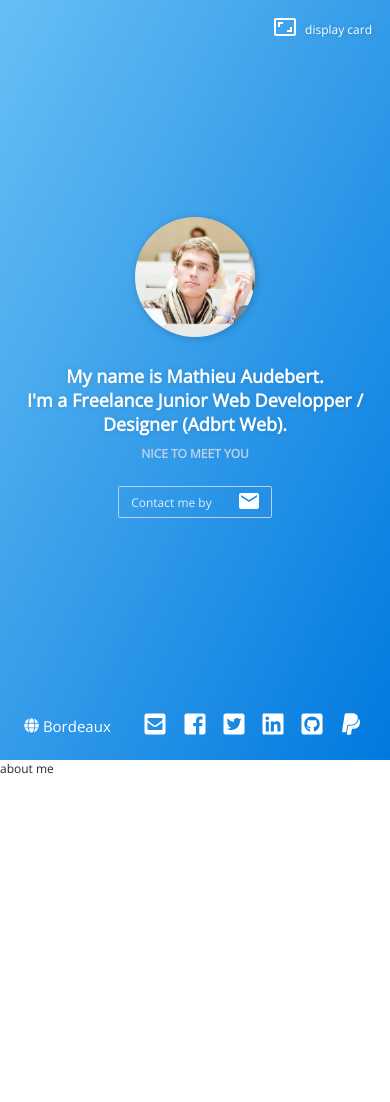
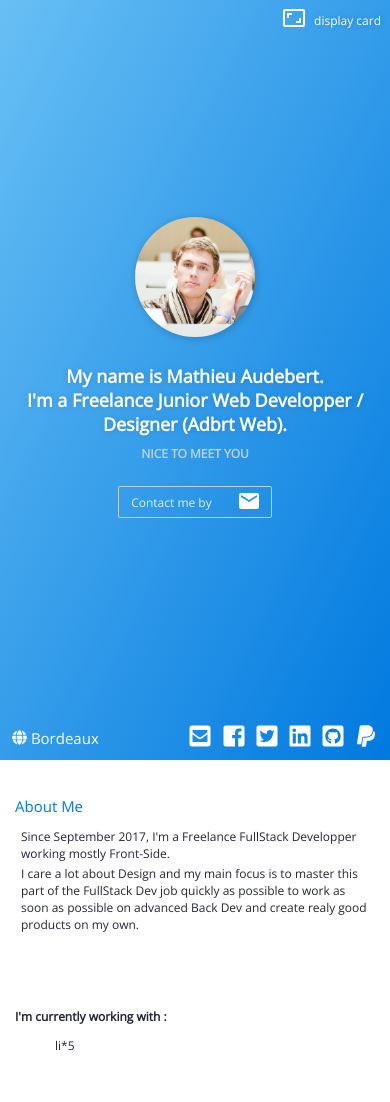
Before and after one commit to Mheaus/profile-website, a plain HTML site: page index.html in a window 390 px wide. Before the commit the page ends 844 px from the top, so only its background shows below. Drawn offline with nearby package versions, Linux system fonts and the light colour scheme.

Commit message:
change how main info content margin respond in mobile sizes and add data on the left side

```diff
--- a/css/style.css
+++ b/css/style.css
@@ -74,8 +74,17 @@ section {
   #right-side {
     height: 90vh;
   }
-  #left-side {
-    order: 1;
+  #right-side .__creative-content-container ._btn-display-card {
+    margin: .75rem;
+  }
+  #right-side .__creative-content-container .__social-links {
+    margin: 0 .75rem .75rem 0;
+  }
+  .__creative-content-container .__social-links svg {
+    margin: 0 .25rem;
+  }
+  #right-side .__creative-content-container .__location {
+    margin: 1rem;
   }
   #card.-flip {
     transform: translate3d(0, 0, 50px) rotate3d(-1,1,0, 180deg);
@@ -86,8 +95,8 @@ section {
   .card-container>* {
     transform: rotateZ(90deg);
   }
-  .card-container ._btn-close {
-
+  #left-side {
+    order: 1;
   }
 }
 @media screen and (min-width: 32rem) {
@@ -96,6 +105,21 @@ section {
   }
   #right-side {
     height: 100vh;
+  }
+  #right-side .__creative-content-container ._btn-display-card {
+    margin: 1.5rem;
+  }
+  #right-side .__creative-content-container .__social-links {
+    margin: 0 1.75rem 1.75rem 0;
+  }
+  .__creative-content-container .__social-links svg {
+    margin: 0 .5rem;
+  }
+  #right-side .__creative-content-container .__location {
+    margin: 2rem;
+  }
+  #card.-flip {
+    transform: translate3d(0, 0, 50px) rotate3d(0,1,0, 180deg);
   }
   #left-side {
     width: 0;
@@ -106,8 +130,8 @@ section {
   #left-side.-open {
     width: 35vw;
   }
-  #card.-flip {
-    transform: translate3d(0, 0, 50px) rotate3d(0,1,0, 180deg);
+  #left-side .__contenainer-about p {
+    min-width: calc(35vw - 3rem);
   }
 }
 
@@ -121,6 +145,10 @@ section {
   }
 }
 @media screen and (min-width: 64rem) {
+  #left-side {
+    box-shadow: .13rem .13rem .5rem .05rem rgba(0, 0, 0, .25);
+    z-index: 3;
+  }
   .__info-main>a img.ic-drafts {
     top: 0.45rem;
 	  right: .85rem;
@@ -130,14 +158,28 @@ section {
 /* LOCALS */
 
 #left-side {
-
   background: white;
   overflow-x: hidden;
+}
+#left-side>* {
+  padding: 3rem 1.25rem;
+}
+#left-side .__contenainer-about {
+  display: grid;
+}
+#left-side .__contenainer-about ._tag {
+  color: var(--primary);
+  font-size: 1.25rem;
+  text-transform: capitalize;
+  margin-bottom: 1rem;
+}
+#left-side .__contenainer-about p {
+  padding: 0 0 .25rem .5rem;
+}
+
+#left-side .__tech-list-container {
 
 }
-
-#left-side {}
-
 
 
 #right-side {
@@ -305,21 +347,31 @@ section {
   display: inline-block;
 }
 
+#right-side .__creative-content-container ._btn-display-card {
+  position: absolute;
+  top: 0;
+  right: 0;
+  text-shadow: .02rem .02rem .5rem rgba(0, 0, 0, .25);
+}
+._btn-display-card img {
+  margin: 0 .5em -.2em;
+}
+._btn-display-card:hover {
+  transform: translateY(.025rem);
+}
+
 #right-side .__creative-content-container .__location {
   position: absolute;
   left: 0;
   bottom: 0;
   font-size: 1.25rem;
   align-self: flex-end;
-  margin: 2rem;
 }
 
 #right-side .__creative-content-container .__social-links {
   position: absolute;
   bottom: 0;
   right: 0;
-  margin: 0 1.75rem 1.75rem 0;
-  grid-area: 3 / 2;
 }
 .__creative-content-container .__social-links a {
   position: relative;
@@ -363,22 +415,8 @@ section {
 .__creative-content-container .__social-links svg {
   width: 2rem;
   height: 2rem;
-  margin: 0 .5rem;
 }
 
-#right-side .__creative-content-container ._btn-display-card {
-  position: absolute;
-  top: 0;
-  right: 0;
-  margin: 1.5rem;
-  text-shadow: .02rem .02rem .5rem rgba(0, 0, 0, .25);
-}
-._btn-display-card img {
-  margin: 0 .5em -.2em;
-}
-._btn-display-card:hover {
-  transform: translateY(.025rem);
-}
 
 
 .card-container {
@@ -582,9 +620,3 @@ section {
     opacity: 1;
   }
 }
-@keyframes fadeOut {
-  to {
-    transform: translateY(0);
-    opacity: 1;
-  }
-}
--- a/index.html
+++ b/index.html
@@ -11,9 +11,20 @@
   </head>
   <body>
     <section id="left-side" class="logical">
-      <div class="__contenainer-about">
-        <div class="logical__tag">about me</div>
-        <p></p>
+      <div class="__contenainer-about -fadeUp">
+        <span class="_tag ">about me</span>
+        <p>Since September 2017, I'm a Freelance FullStack Developper working mostly Front-Side.</p>
+        <p>I care a lot about Design and my main focus is to master this part of the FullStack Dev job quickly as possible to work as soon as possible on advanced Back Dev and create realy good products on my own.</p>
+        <!-- <p>Après quelques mois en divers missions d'intérim (manutention, agroalimentaire, btp, missions journalières diverses en maintenance électrique, mécanique etc..) suite à ma terminale (2016) j'ai fait un an d'associatif dans la webradio StayAwake pour l'émission CaPartEnLive, notamment du booking, du management, de l'image et un peu d'animation. </p>
+        <p>Puis j'ai eu la chance de participer à la formation intensive du wagon à Bordeaux de Juillet 2017 et je suis actuellement développeur web à mon compte depuis Septembre 2017.</p>
+        <p>Je passe une assez grande partie de mon temps sur la veille autour de nouveaux produits qui sortent chaque jour et j'essaye depuis le début de mon activité individuelle d'acquérir des compétences Front solide et avancées (réalisations graphiques / design sur sketch), je travaille de plus en plus en Javascript et sur des frameworks comme React, Rails ou Hyperloop, quand je juge l'outil adapté.</p>
+        <p>Je souhaiterai grandement me retrouver dans un environnement qui me permettrait d'être polyvalent et de gagner en compétences sur des technologies récentes et ingénieuses.</p> -->
+      </div>
+      <div class="__tech-list-container">
+        <h4 class="_list-label">I'm currently working with :</h4>
+        <ul class="__tech-list">
+          li*5
+        </ul>
       </div>
     </section>
     <section id="right-side" class="creative">
@@ -145,6 +156,8 @@
         creativeContentContainer.classList.remove("-hidden-md");
       }
 
+      // hideWelcome();
+
       buttonHideWelcome.addEventListener("click", hideWelcome);
 
       const cardContainer = document.querySelector(".card-container");
@@ -166,7 +179,9 @@
             cardContainer.classList.toggle("-display-n");
           }, 1000);
         }
+        btnDisplayCard1.classList.remove("-fadeUp");
         btnDisplayCard1.classList.toggle("-hidden");
+        logical.classList.toggle("-display-n-sm");
       };
 
       btnDisplayCard1.addEventListener("click", displayCard);
```
